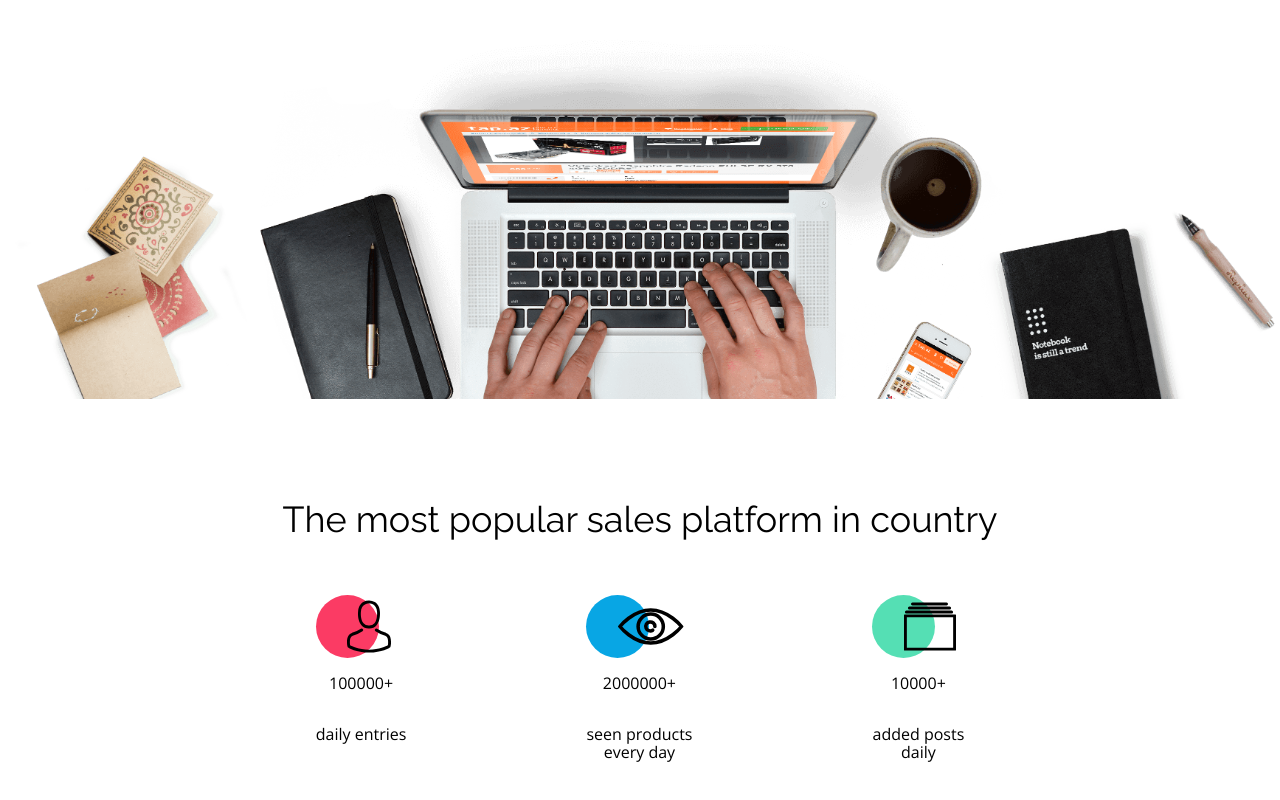
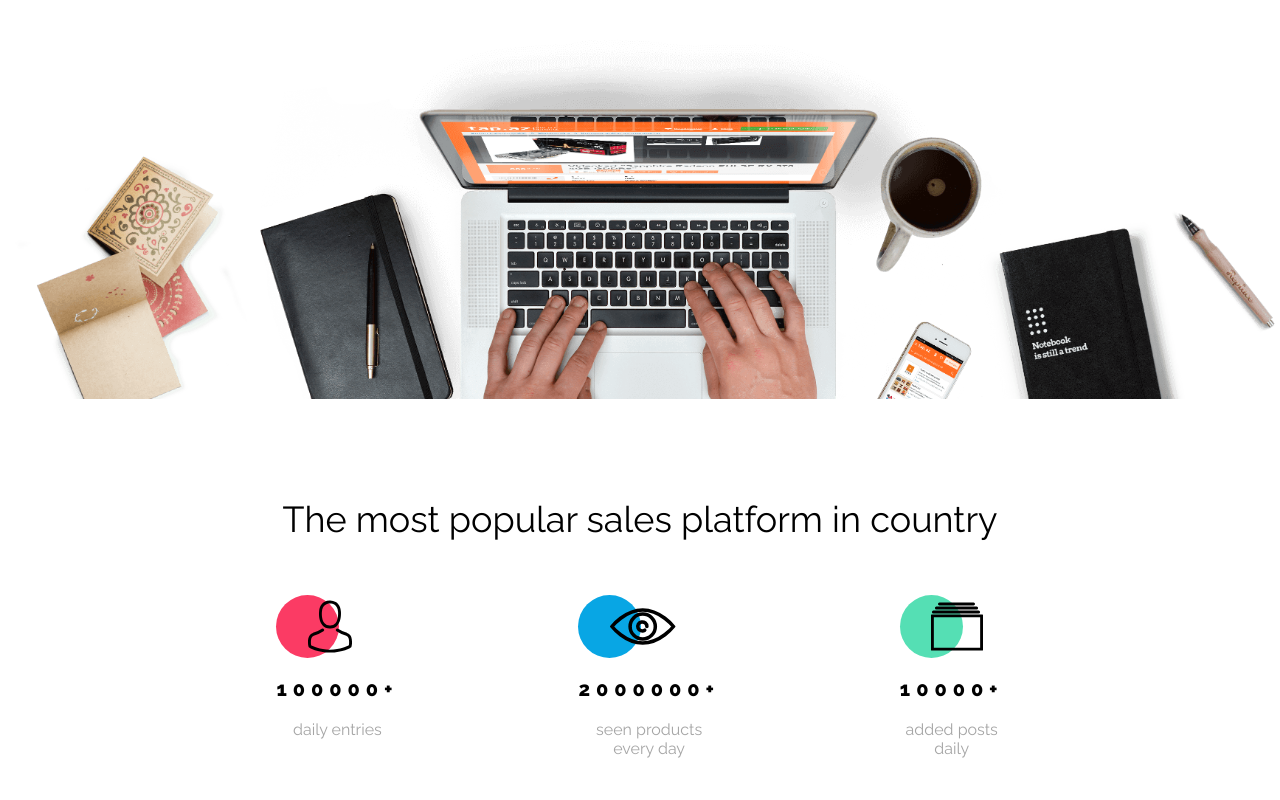
Before and after one commit to EwelinaWycz/BestShop, a plain HTML site: page index.html in a window 1280 px wide. Shown: the part 561-1361 px from the top of the page. Drawn offline with nearby package versions, Linux system fonts and the light colour scheme.

Commit message:
info section ready

```diff
--- a/css/style.css
+++ b/css/style.css
@@ -186,3 +186,18 @@ html {
 .info-icon-img {
     transform: translate(50%);
 }
+
+.info-icon-title {
+    font-family: var(--font-header);
+    letter-spacing: 5.96px;
+    color: black;
+    font-weight: 800;
+    font-size: 20px;
+}
+
+.info-icon-text {
+    font-family: var(--font-header);
+    color: #A5A5A5;
+    font-size: 16px;
+    margin-top: 0;
+}
```
